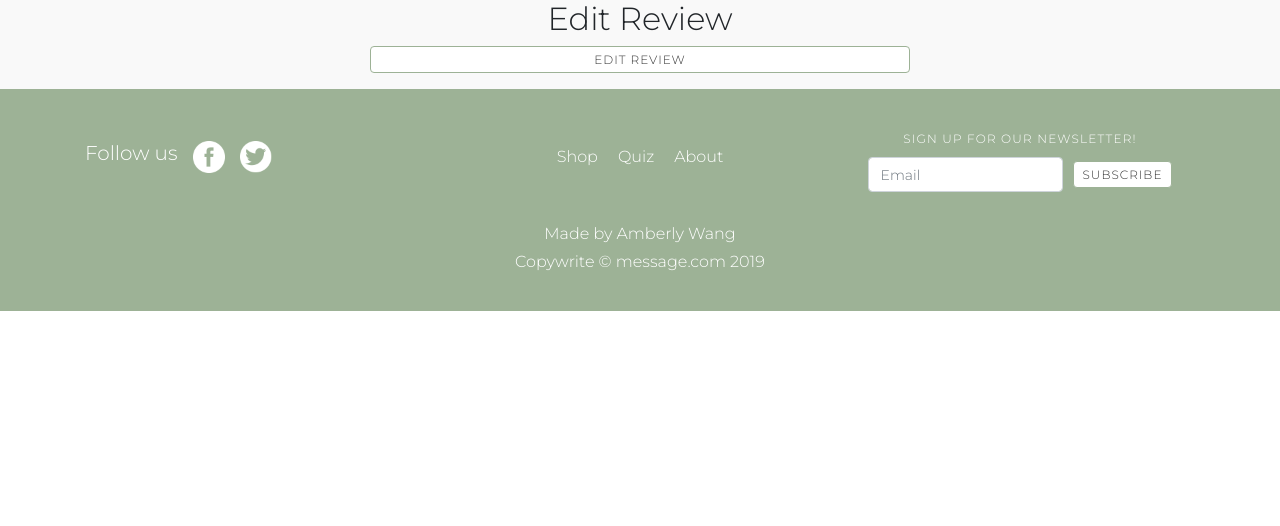
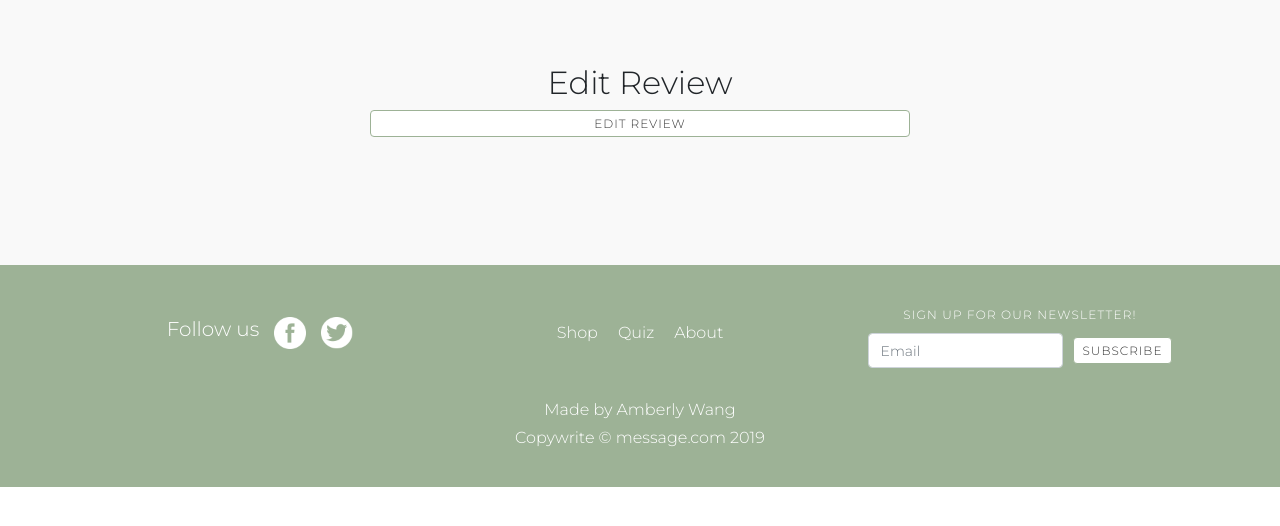
Before and after one commit to awang617/Message, a Python web app: template templates/editReview.html in a window 1280 px wide. Shown: the part 70-596 px from the top of the page. Run offline with Jinja, Linux system fonts and the light colour scheme; the template is opened without the code that fills it, so the values that code supplies are empty; some libraries are stand-ins or nearby versions.

Commit message:
fixed edit page

```diff
--- a/templates/cart.html
+++ b/templates/cart.html
@@ -4,7 +4,7 @@
 <style>
 
     .cart-container {
-        margin-top: 3em;
+        margin-top: 4em;
         margin-bottom: 12em;
     }
     .product-cart {
--- a/templates/editReview.html
+++ b/templates/editReview.html
@@ -3,7 +3,14 @@
 
 {% block content %}
 
-<div class="container">
+<style>
+    .review-container {
+        margin-top: 4em;
+        margin-bottom: 8em;
+    }
+</style>
+
+<div class="review-container container">
     <div class="row justify-content-center">
         <h2>Edit Review</h2>
     </div>
--- a/templates/layout.html
+++ b/templates/layout.html
@@ -80,7 +80,7 @@
     <footer>
         <div class="container">
             <div class="footer-row row">
-                <div class="col-lg-4 col-6 d-flex align-items-center">
+                <div class="col-lg-4 col-6 d-flex align-items-center justify-content-lg-center justify-content-start">
                     <h5>Follow us</h5>
                     <a href="https://www.facebook.com" class="social-icons image-fluid"><img src="{{url_for('static', filename='facebook_icon.png')}}" alt="" "></a>
                     <a href="https://www.twitter.com" class="social-icons image-fluid"><img src="{{url_for('static', filename='twitter_icon.png')}}" alt=""></a>
```
